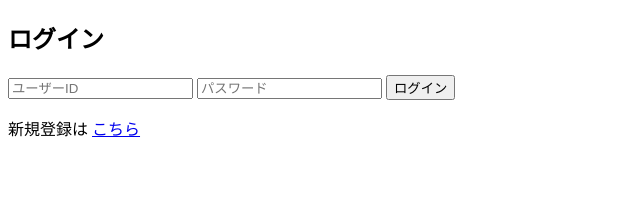
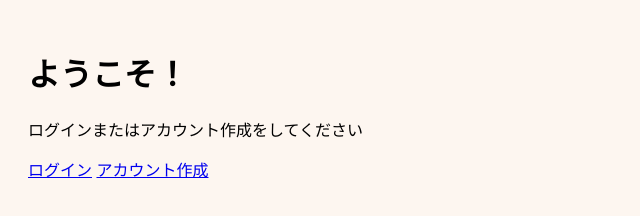
Before and after one commit to Mako-Q/jp, a plain HTML site: page index.html in a window 1280 px wide. Shown: the whole page, without its empty margins (0-640 px from the left). Drawn offline with Linux system fonts and the light colour scheme; files whose address does not match are found by name.

Commit message:
Update index.html

```diff
--- a/index.html
+++ b/index.html
@@ -2,14 +2,18 @@
 <html lang="ja">
 <head>
   <meta charset="UTF-8" />
-  <title>ログイン - 質問箱</title>
-  <script type="module" src="js/auth.js"></script>
+  <title>トップページ</title>
+  <link rel="stylesheet" href="css/style.css">
+  <script type="module" src="js/login.js"></script>
 </head>
 <body>
-  <h2>ログイン</h2>
-  <input type="text" id="loginId" placeholder="ユーザーID">
-  <input type="password" id="loginPassword" placeholder="パスワード">
-  <button id="loginButton">ログイン</button>
-  <p>新規登録は <a href="register.html">こちら</a></p>
+  <div class="container">
+    <h1>ようこそ！</h1>
+    <p>ログインまたはアカウント作成をしてください</p>
+    <div class="btn-container">
+      <a href="login.html" class="btn">ログイン</a>
+      <a href="signup.html" class="btn">アカウント作成</a>
+    </div>
+  </div>
 </body>
 </html>
```
